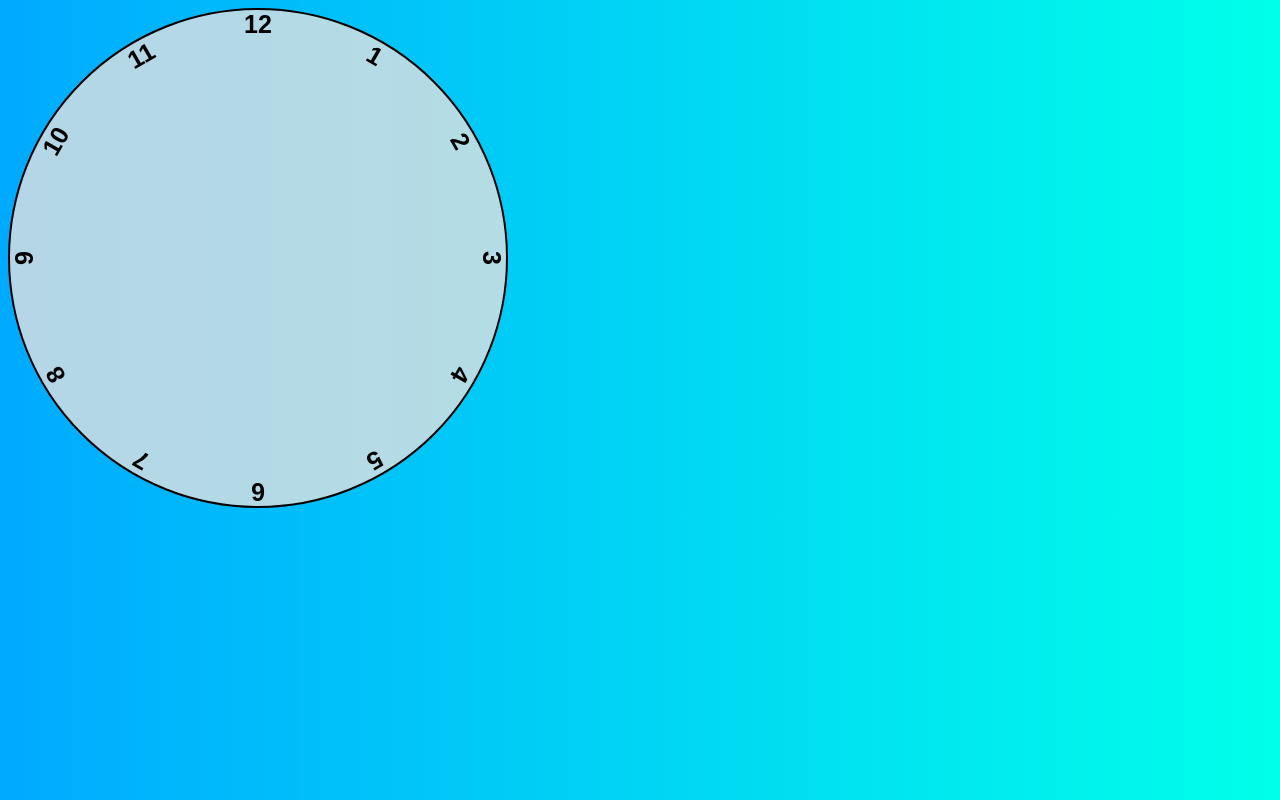
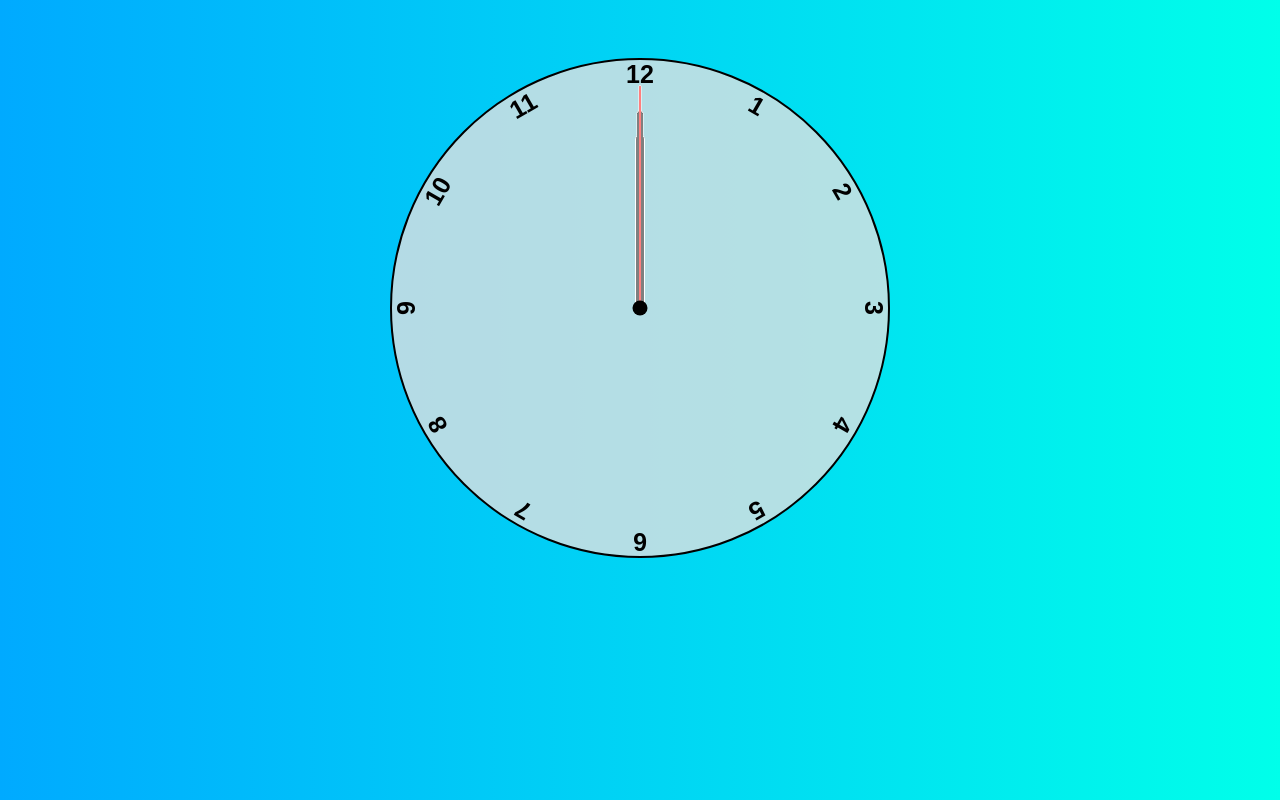
Before and after one commit to VirdzinijaG/Clock, a website: page index.html in a window 1280 px wide. Drawn offline with Linux system fonts and the light colour scheme.

Commit message:
clock arrow

```diff
--- a/css/main.css
+++ b/css/main.css
@@ -5,6 +5,9 @@
 
 body {
     background: linear-gradient(to right, hsl(200, 100%, 50%), hsl(175, 100%, 50%));
+    display: flex;
+    justify-content: center;
+    align-items: center;
 }
 
 .clock {
@@ -14,6 +17,7 @@ body {
     border-radius: 50%;
     border: 2px solid black;
     position: relative;
+    margin-top:  50px;
 }
 
 .number {
@@ -67,3 +71,45 @@ body {
 .clock .number11 {
     --rotation: 330deg;
 }
+
+.clock .arrow {
+    --rotation: 0;
+    position: absolute;
+    bottom: 50%;
+    left: 50%;
+    border: 1px solid white;
+    border-bottom-left-radius: 10px;
+    border-bottom-right-radius: 10px;
+    border-top-right-radius: 10px;
+    border-top-left-radius: 10px;
+    transform-origin: bottom;
+    transform: translate(-50%) rotate(calc(var(--rotation) * 1deg));
+}
+.clock .arrow.second {
+    width: 3px;
+    height: 45%;
+    background-color: red;
+}
+.clock .arrow.minute {
+    width: 7px;
+    height: 40%;
+    background-color: black;
+}
+
+.clock .arrow.hour {
+    width: 10px;
+    height: 35%;
+    background-color: black;
+}
+
+.clock::after {
+    content: '';
+    position: absolute;
+    background-color: black;
+    width: 15px;
+    height: 15px;
+    top: 50%;
+    left: 50%;
+    transform: translate(-50%, -50%);
+    border-radius: 10px;
+}
--- a/index.html
+++ b/index.html
@@ -11,9 +11,9 @@
 
 <body>
     <div class="clock">
-        <div class="hour"></div>
-        <div class="minute"></div>
-        <div class="second"></div>
+        <div class="arrow hour"></div>
+        <div class="arrow minute"></div>
+        <div class="arrow second"></div>
         <div class="number number1">1</div>
         <div class="number number2">2</div>
         <div class="number number3">3</div>
```
